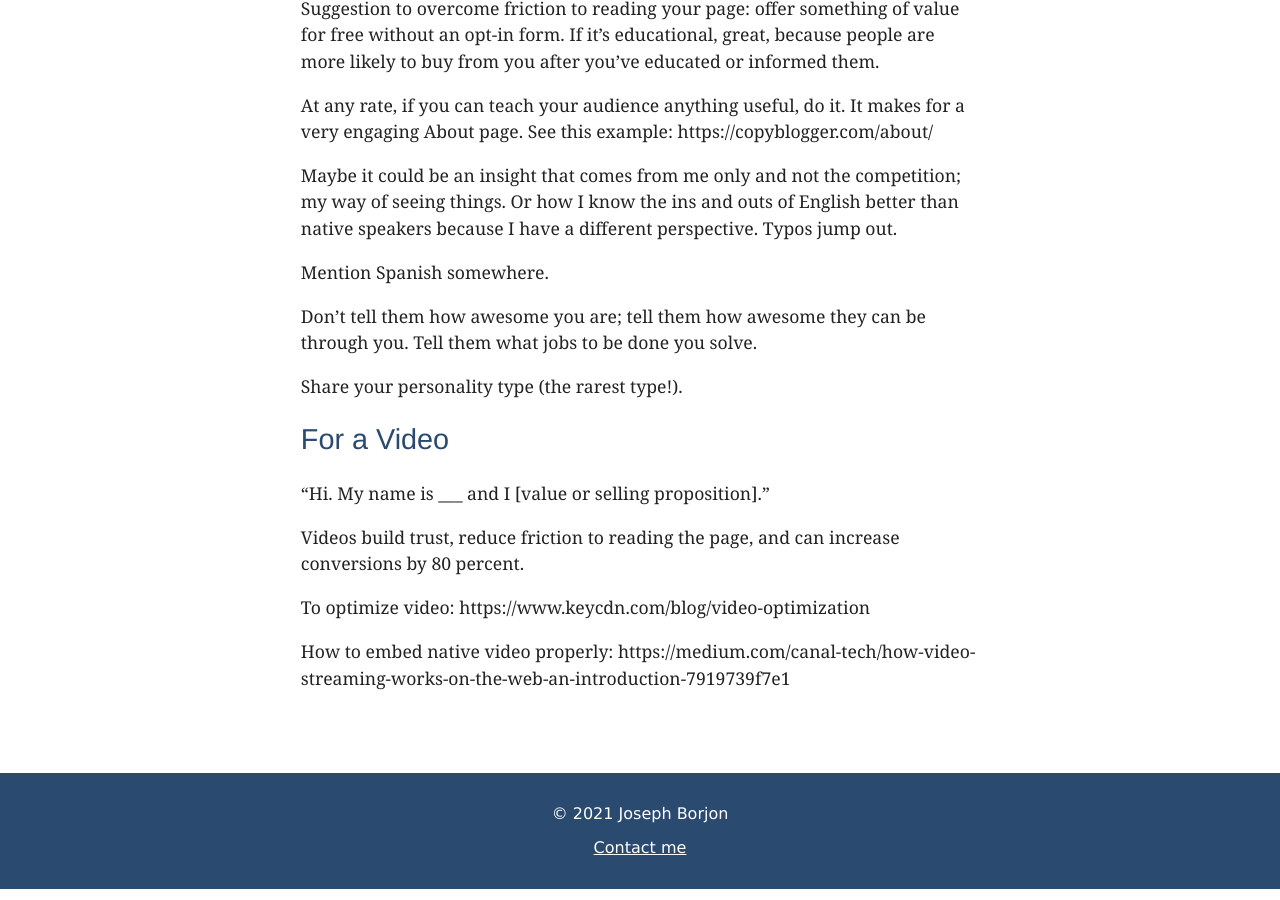
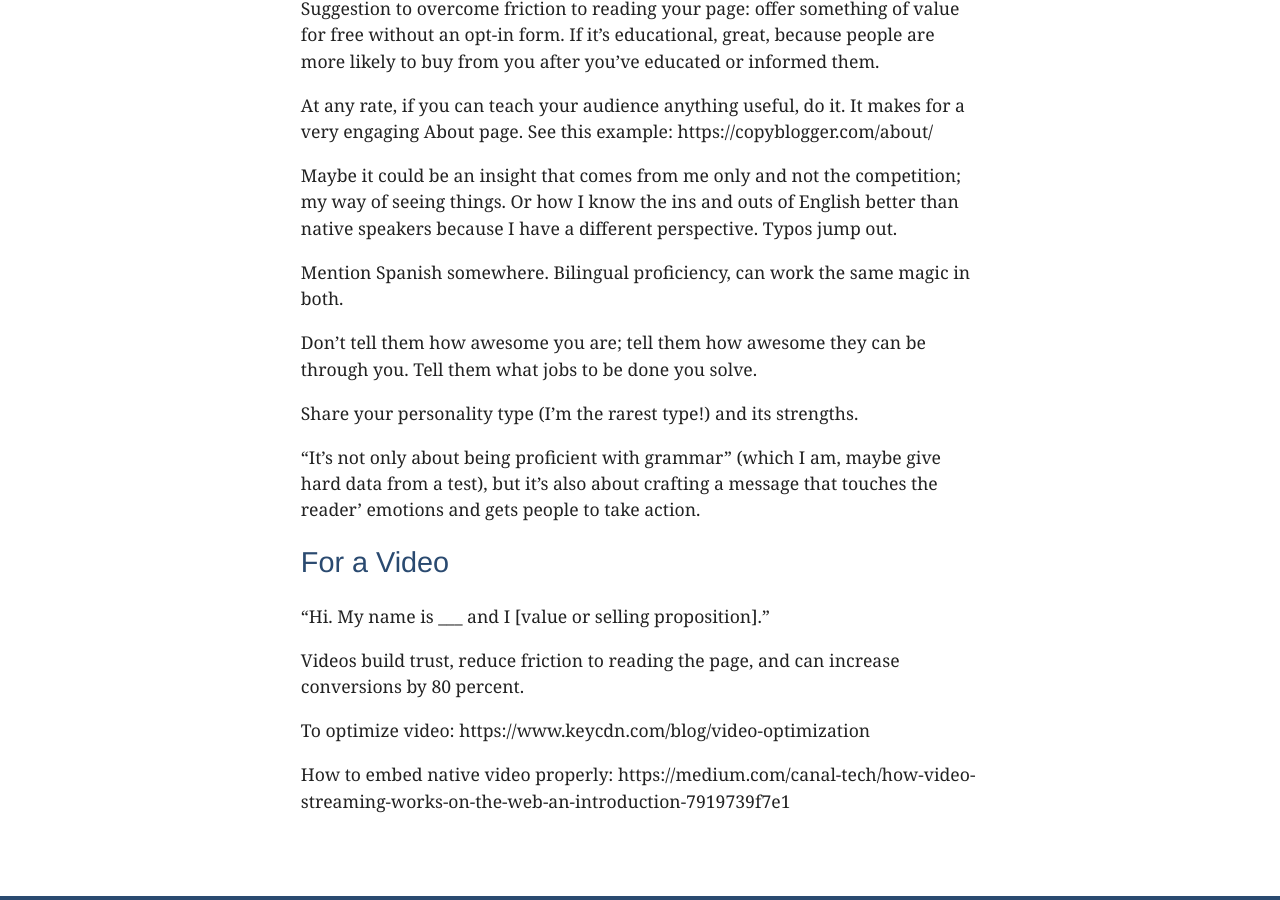
Before and after one commit to jborjon/jborjon.github.io, a Jekyll site: the page built from about-page-notes.md, in a window 1280 px wide and 900 px high, scrolled down 1263 px. Built offline with Jekyll 4.4.1, drawn with Linux system fonts in a browser that asks for light colours; some web fonts are replaced; our own code applies the rules of GitHub Pages for plain Markdown files.

Commit message:
Add notes for About page.

```diff
--- a/about-page-notes.md
+++ b/about-page-notes.md
@@ -32,11 +32,13 @@ At any rate, if you can teach your audience anything useful, do it. It makes for
 
 Maybe it could be an insight that comes from me only and not the competition; my way of seeing things. Or how I know the ins and outs of English better than native speakers because I have a different perspective. Typos jump out.
 
-Mention Spanish somewhere.
+Mention Spanish somewhere. Bilingual proficiency, can work the same magic in both.
 
 Don't tell them how awesome you are; tell them how awesome they can be through you. Tell them what jobs to be done you solve.
 
-Share your personality type (the rarest type!).
+Share your personality type (I'm the rarest type!) and its strengths.
+
+"It's not only about being proficient with grammar" (which I am, maybe give hard data from a test), but it's also about crafting a message that touches the reader' emotions and gets people to take action.
 
 ## For a Video
 
```
